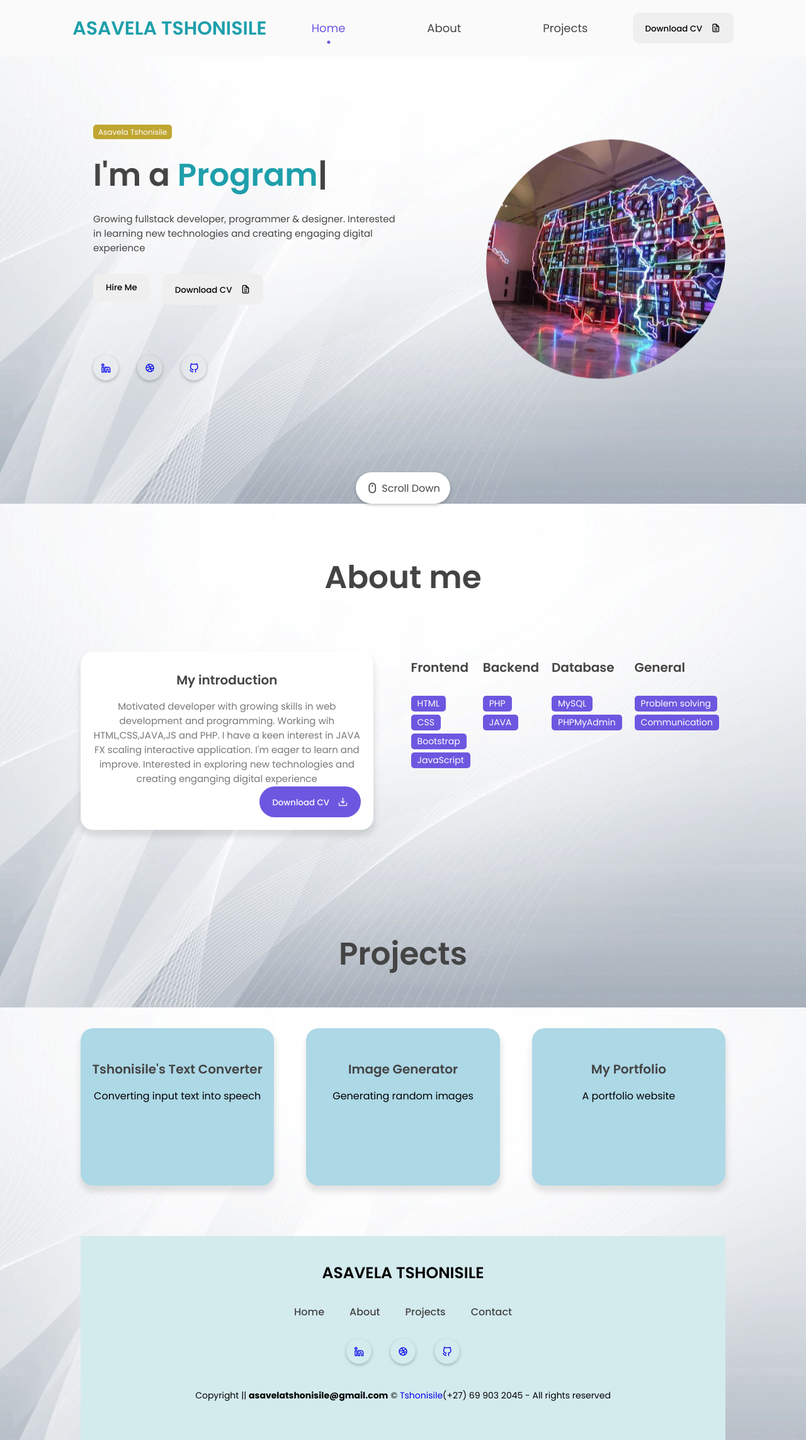
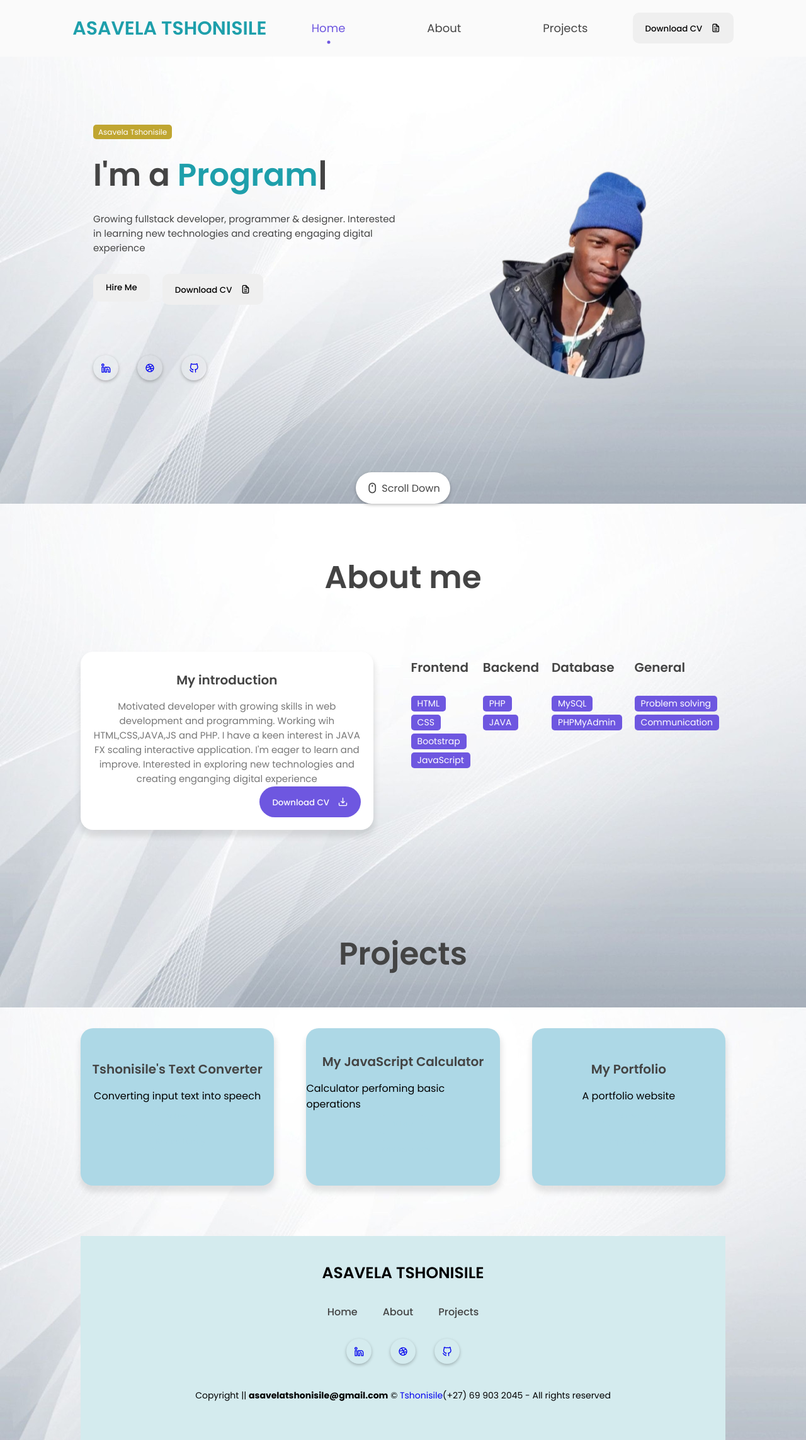
Before and after one commit to AsavelaTshonisile/CODSOFT-MYPORTFOLIO, a plain HTML site: page index.html in a window 1280 px wide. Shown: the whole page at 63% size. Drawn offline with nearby package versions, Linux system fonts and the light colour scheme.

Commit message:
I have added a profile image, updated the footer and added links to projects

```diff
--- a/index.html
+++ b/index.html
@@ -77,7 +77,7 @@
           </div>
           <div class="featured-image">
             <div class="image">
-                <img src="AS.jpg" alt="avatar">
+                <img src="myP.png" alt="avatar">
             </div>
           </div>
           <div class="scroll-icon-box">
@@ -170,11 +170,11 @@
                 </div>
 
                 <div class="project-box">
-                    <h3>Image Generator</h3>
-                    <p>Generating random images</p>
+                    <h3>My JavaScript Calculator</h3>
+                    <p>Calculator perfoming basic operations</p>
                     <label></label>
                    <button onclick ="window.location.href='';">View</button>
-                    <button onclick ="window.location.href='';">Repository</button>
+                    <button onclick ="window.location.href='//github.com/AsavelaTshonisile/MyJavascript-Calculator.git';">Repository</button>
                 </div>
 
                 <div class="project-box">
@@ -182,7 +182,7 @@
                     <p>A portfolio website</p>
                     <label></label>
                     <button onclick ="window.location.href='';">View</button>
-                    <button onclick ="window.location.href='';">Repository</button>
+                    <button onclick ="window.location.href='//github.com/AsavelaTshonisile/CODSOFT-MYPORTFOLIO.git';">Repository</button>
                 </div>
             </div>
         </div>
@@ -208,9 +208,7 @@
                 <li class="footer_menu_list">
                     <a href="#projects">Projects</a>
                 </li>
-                <li class="footer_menu_list">
-                    <a href="#contact">Contact</a>
-                </li>
+
             </ul>
         </div>
         <div class="footer-social-icons">
```
Also changed, not shown: myP.png (added), myPic.jpg (added).
